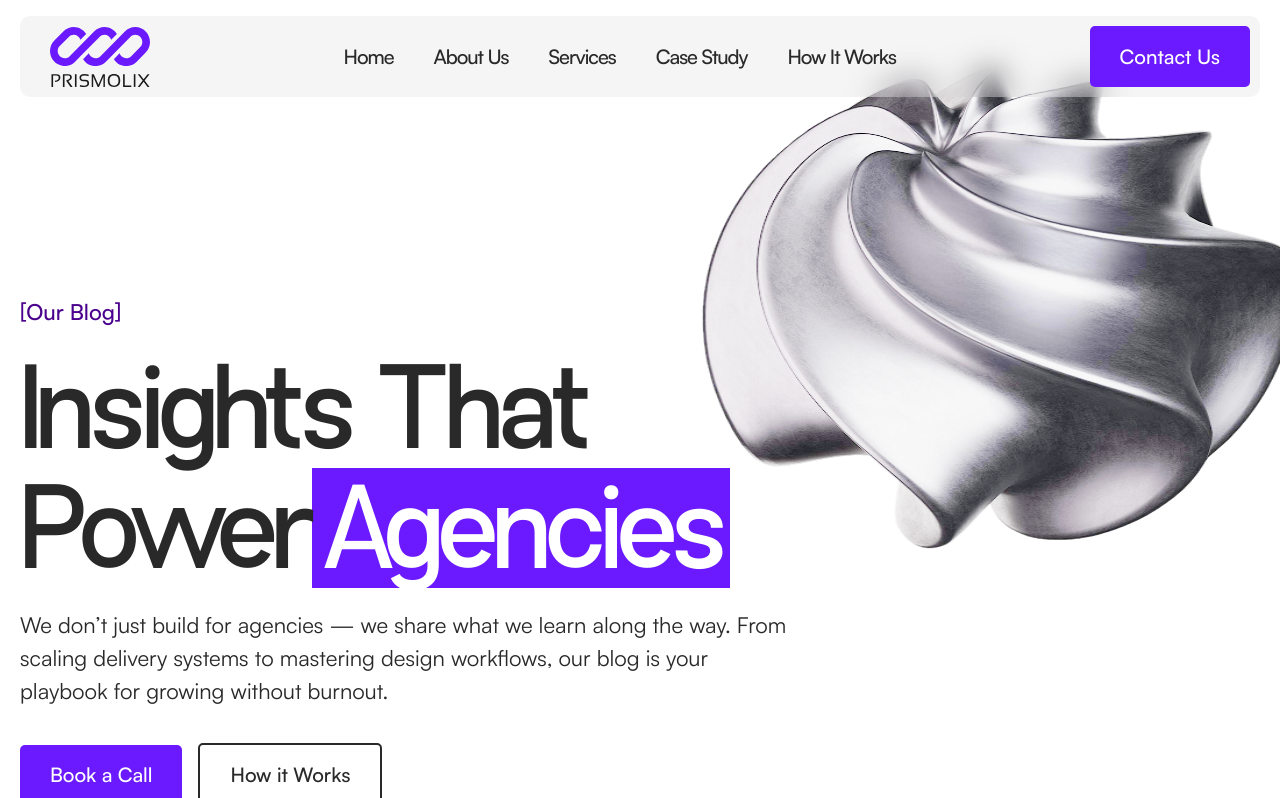
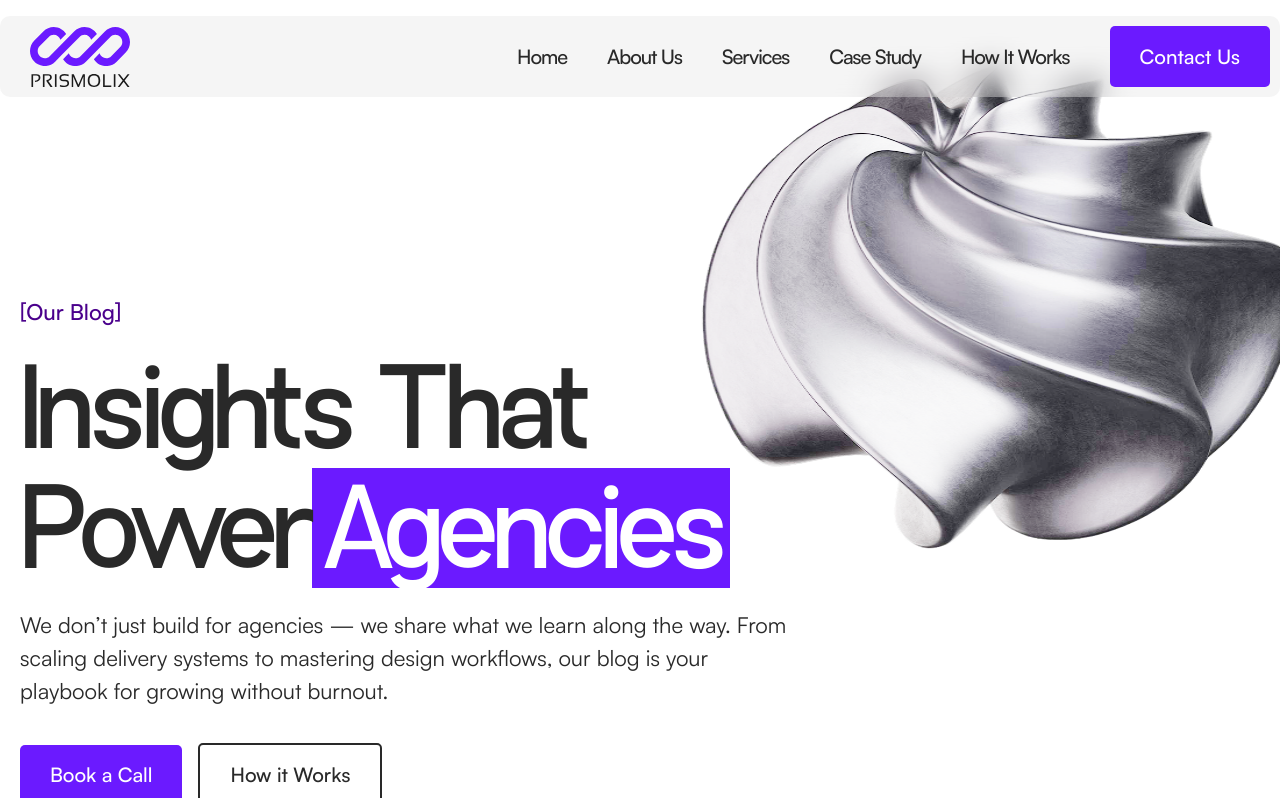
Before and after one commit to MuhammadShameel/Prismolix, a Next.js app: page /blogs in a window 1280 px wide. Shown: the top 798 px of the page. Built offline with nearby package versions, Linux system fonts and the light colour scheme.

Commit message:
Add Landing component and implement services section in About page; enhance Header with scroll effect and update global styles for navbar

```diff
--- a/app/components/About.jsx
+++ b/app/components/About.jsx
@@ -4,6 +4,21 @@ import Image from "next/image";
 import Shape from "../../public/assets/images/blogShape.png";
 import Marquee from "../components/Marquee";
 import CallSchedule from "./CallSchedule";
+
+const services = [
+  {
+    number: "01",
+    title: "Not a freelancer pool. Everyone’s vetted and trained.",
+  },
+  {
+    number: "02",
+    title: "Not a productized service. We adapt to your workflow.",
+  },
+  {
+    number: "03",
+    title: "Not bloated with overhead. We stay lean so you stay profitable.",
+  },
+];
 
 const About = () => {
   // const [data, setData] = useState(null);
@@ -146,6 +161,41 @@ const About = () => {
           </div>
         </div>
       </section>
+      <section className="lg:px-5 md:px-4 px-3 my-lg">
+        <div className="container mx-auto">
+          <div className="service-content flex flex-col items-center gap-5">
+            <span className="font-medium text-[26px] color-primary-dark">
+              [The Difference]
+            </span>
+            <h2 className="leading-20 tracking-tight max-w-3xl text-center">
+              What makes us different
+            </h2>
+          </div>
+          <div className="service-cards grid grid-cols-1 md:grid-cols-2 lg:grid-cols-3 gap-5 mt-10">
+            {/* Service Cards - Generated from the array */}
+            {services.map((service) => (
+              <div
+                key={service.number}
+                className="relative flex flex-col bg-light-purple rounded-[30px] p-8 overflow-hidden"
+              >
+                {/* Giant background number */}
+                <p className="absolute top-0 right-8 !lg:text-[150px] !md:text-[140px] !sm:text-[130px] !text-[120px] font-black text-white z-0 select-none leading-tight">
+                  {service.number}
+                  <span className="color-primary-light">.</span>
+                </p>
+
+                {/* Card Content */}
+                <div className="relative z-10 flex flex-col h-full mt-36">
+                  {/* Price section pushed to the bottom */}
+                  <div className="mt-auto">
+                    <h4 className="lg:mt-20">{service.title}</h4>
+                  </div>
+                </div>
+              </div>
+            ))}
+          </div>
+        </div>
+      </section>
       <CallSchedule />
     </>
   );
--- /dev/null
+++ b/app/components/Landing.jsx
@@ -0,0 +1,30 @@
+import React from "react";
+import HeroSection from "./HeroSection";
+import Image from "next/image";
+import ProblemSolution from "./ProblemSolution";
+import Services from "./Services";
+import Testimonial from "./Testimonial";
+import ContactSection from "./ContactSection";
+import CallSchedule from "./CallSchedule";
+
+const Home = () => {
+  return (
+    <div className="relative">
+      <Image
+        className="absolute w-full h-auto top-0 left-0 z-0"
+        src={"/assets/images/Shade.png"}
+        width={100}
+        height={100}
+        alt=""
+      />
+      <HeroSection />
+      {/* <ProblemSolution />
+      <Services />
+      <Testimonial />
+      <ContactSection />
+      <CallSchedule /> */}
+    </div>
+  );
+};
+
+export default Home;
--- a/app/components/layout/Header.jsx
+++ b/app/components/layout/Header.jsx
@@ -1,7 +1,7 @@
 // components/Header.jsx
 "use client";
 
-import React, { useState } from "react";
+import React, { useState, useEffect } from "react"; // Import useEffect
 import { motion, AnimatePresence } from "framer-motion";
 import Image from "next/image";
 import Link from "next/link";
@@ -19,6 +19,26 @@ const navLinks = [
 
 const Header = () => {
   const [isOpen, setIsOpen] = useState(false);
+  const [isScrolled, setIsScrolled] = useState(false); // State for scroll tracking
+
+  // Effect to handle scroll event
+  useEffect(() => {
+    const handleScroll = () => {
+      // Set isScrolled to true if user scrolls down more than 10px
+      if (window.scrollY > 10) {
+        setIsScrolled(true);
+      } else {
+        setIsScrolled(false);
+      }
+    };
+
+    window.addEventListener("scroll", handleScroll);
+
+    // Cleanup function to remove the event listener
+    return () => {
+      window.removeEventListener("scroll", handleScroll);
+    };
+  }, []);
 
   return (
     <>
@@ -26,10 +46,11 @@ const Header = () => {
         initial={{ y: -100, opacity: 0 }}
         animate={{ y: 0, opacity: 1 }}
         transition={{ duration: 0.8, ease: "easeInOut" }}
-        className="fixed top-4 left-1/2 -translate-x-1/2 w-full lg:px-5 md:px-4 px-3 z-50"
+        // Conditionally apply classes for the sticky/floating header
+        className={`navbar  ${isScrolled ? "scrolled" : " "}`}
       >
         <div className="container mx-auto">
-          <div className="flex items-center justify-between pl-[30px] pr-2.5 py-[10px] rounded-[10px] [background:linear-gradient(0deg,rgba(255,255,255,0.2)_0%,rgba(255,255,255,0.2)_100%),rgba(0,0,0,0.05)] backdrop-blur-[15px]">
+          <div className="flex items-center justify-between pl-[30px] pr-2.5 py-[10px]  ">
             {/* Logo */}
             <Link href="/" className="flex-shrink-0">
               <Image
@@ -39,9 +60,8 @@ const Header = () => {
               />
             </Link>
 
-            {/* Desktop Navigation & Button */}
-            <div className="hidden md:flex items-center">
-              {" "}
+            {/* Desktop Navigation */}
+            <div className="hidden md:flex items-center lg:gap-10 md:gap-5">
               <nav>
                 <ul className="flex items-center lg:gap-10 md:gap-5">
                   {navLinks.map((link) => (
@@ -56,8 +76,6 @@ const Header = () => {
                   ))}
                 </ul>
               </nav>
-            </div>
-            <div className="hidden md:flex items-center gap-6">
               <button className="btn btn-primary bg-purple-600 text-white px-6 py-2 rounded-lg text-lg font-medium">
                 Contact Us
               </button>
@@ -78,6 +96,7 @@ const Header = () => {
             </div>
           </div>
         </div>
+        {/* The inner div now controls the background and border radius */}
       </motion.header>
 
       {/* Mobile Menu Overlay */}
@@ -88,10 +107,10 @@ const Header = () => {
             animate={{ opacity: 1, y: 0 }}
             exit={{ opacity: 0, y: -20 }}
             transition={{ duration: 0.3, ease: "easeInOut" }}
-            className="fixed top-24 left-0 w-full z-[100] px-3 md:hidden  tr"
+            className="fixed top-24 left-0 w-full z-40 px-3 md:hidden" // Adjusted z-index
           >
-            <div className=" [background:linear-gradient(0deg,rgba(255,255,255,0.2)_0%,rgba(255,255,255,0.2)_100%),rgba(0,0,0,0.05)] backdrop-blur-[15px] p-6 rounded-[10px] transition-all duration-75 ease-in-out">
-              <nav className="justify-center">
+            <div className="[background:linear-gradient(0deg,rgba(255,255,255,0.2)_0%,rgba(255,255,255,0.2)_100%),rgba(0,0,0,0.05)] backdrop-blur-[15px] p-6 rounded-[10px]">
+              <nav>
                 <ul className="flex flex-col items-center gap-6">
                   {navLinks.map((link) => (
                     <li key={link.name}>
--- a/app/globals.css
+++ b/app/globals.css
@@ -618,3 +618,41 @@ h6 {
     cursor: pointer;
   }
 }
+
+.navbar {
+  position: fixed;
+  z-index: 50;
+  width: 100%;
+  top: 16px;
+  background: transparent;
+  transition: all 0.3s ease-in-out;
+  backdrop-filter: none;
+}
+
+.navbar.scrolled {
+  top: 0;
+  background: linear-gradient(
+      0deg,
+      rgba(255, 255, 255, 0.2) 0%,
+      rgba(255, 255, 255, 0.2) 100%
+    ),
+    rgba(0, 0, 0, 0.05);
+  backdrop-filter: blur(15px);
+}
+
+.navbar .container {
+  background: linear-gradient(
+      0deg,
+      rgba(255, 255, 255, 0.2) 0%,
+      rgba(255, 255, 255, 0.2) 100%
+    ),
+    rgba(0, 0, 0, 0.05);
+  backdrop-filter: blur(15px);
+  transition: all 0.3s ease-in-out;
+  border-radius: 10px;
+}
+
+.navbar.scrolled .container {
+  background: transparent;
+  backdrop-filter: none;
+}
--- a/app/page.js
+++ b/app/page.js
@@ -9,10 +9,12 @@ import BlogDetail from "./components/BlogDetail";
 import About from "./components/About";
 import HowItWorks from "./components/HowItWorks";
 import ContactUs from "./components/ContactUs";
+import Landing from "./components/Landing";
 
 export default function Home() {
   return (
     <>
+      <Landing />
       {/* <HeroSection /> */}
       {/* <ProblemSolution /> */}
       {/* <Services /> */}
@@ -21,7 +23,7 @@ export default function Home() {
       {/* <CallSchedule /> */}
       {/* <Blog />   */}
       {/* <BlogDetail /> */}
-      <About />
+      {/* <About /> */}
       {/* <HowItWorks /> */}
       {/* <ContactUs /> */}
     </>
```
Also changed, not shown: public/assets/images/Shade.png (added).
